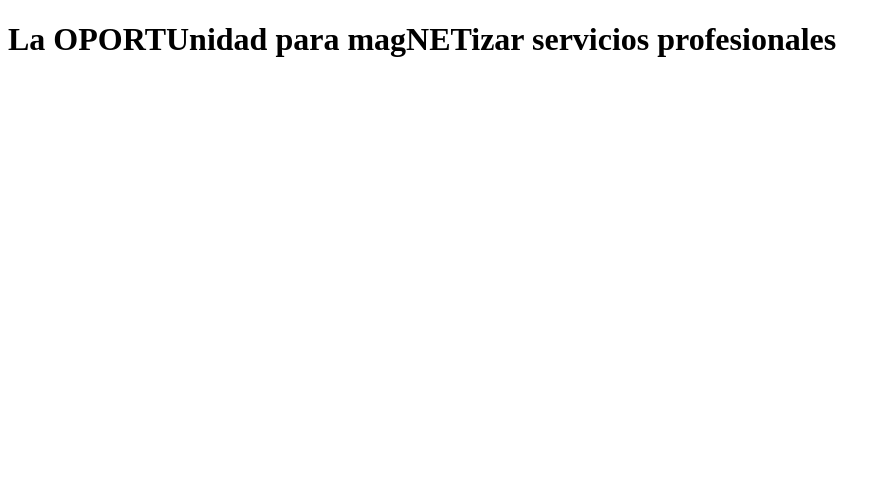
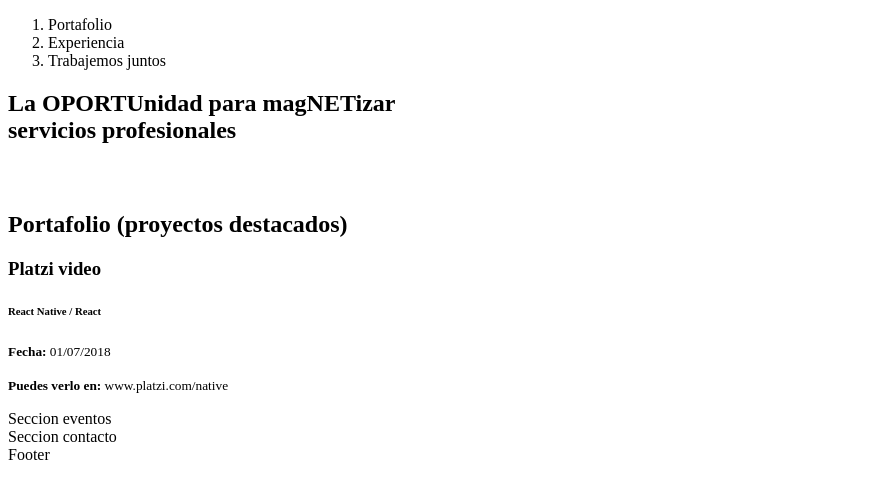
Before and after one commit to marqitoron/oportunet-github, a plain HTML site: page index.html in a window 1280 px wide. Shown: the whole page, without its empty margins (0-891 px from the left). Drawn offline with Linux system fonts and the light colour scheme.

Commit message:
Agregando Favicon, pero por modificar imagen

```diff
--- a/index.html
+++ b/index.html
@@ -3,8 +3,42 @@
   <head>
     <meta charset="utf-8">
     <title>OportuNet</title>
+    <link rel="icon" type="image/png" href="favicon.webp">
   </head>
   <body>
-    <h1>La OPORTUnidad para magNETizar servicios profesionales<h1>
+    <header>
+      <nav>
+        <ol>
+          <li>
+            <a>Portafolio</a>
+          </li>
+          <li>
+            <a>Experiencia</a>
+          </li>
+          <li>
+            <a>Trabajemos juntos</a>
+          </li>
+        </ol>
+
+      </nav>
+    </header>
+      <section>
+        <h1>La <strong>OPORTU</strong>nidad para mag<strong>NET</strong>izar <br> servicios profesionales<h1>
+          <img src="" alt="">
+        </section>
+      <section>
+        <h2>Portafolio (proyectos destacados)</h2>
+        <article class="">
+          <h3>Platzi video</h3>
+          <h6>React Native / React</h6>
+          <p><small><strong>Fecha:</strong> 01/07/2018</small></p>
+          <p><small><strong>Puedes verlo en:</strong> www.platzi.com/native</small></p>
+          <p></p>
+        </article>
+        </section>
+      <section>Seccion eventos</section>
+      <section>Seccion contacto</section>
+      <footer>Footer</footer>
+
   </body>
 </html>
```
Also changed, not shown: favicon.webp (added).
